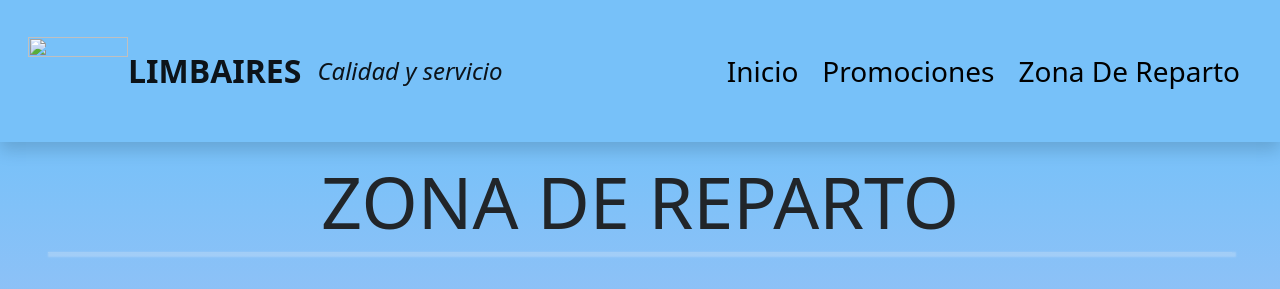
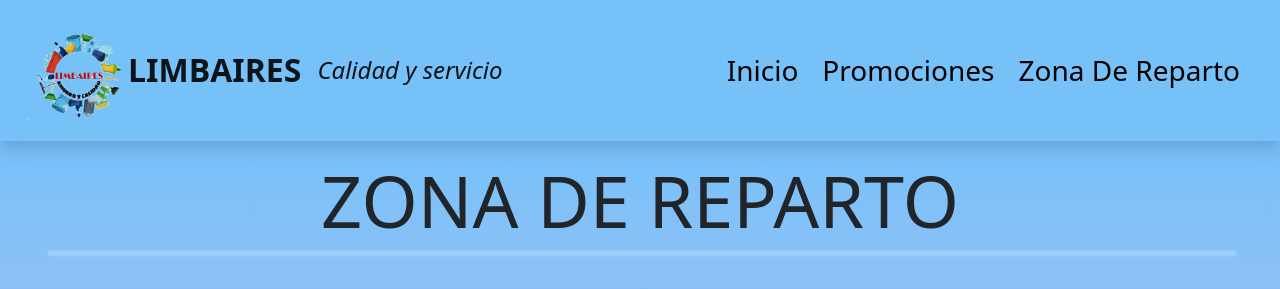
Before and after one commit to nsartinisalgueiro/limbaires-sartini, a plain HTML site: page pages/contacto.html in a window 1280 px wide. Shown: the top 289 px of the page. Drawn offline with nearby package versions, Linux system fonts and the light colour scheme.

Commit message:
se corrigio fotos

```diff
--- a/pages/contacto.html
+++ b/pages/contacto.html
@@ -17,7 +17,7 @@
         <nav class="navbar navbar-expand-lg fondoNav shadow p-3 d-flex">
             <div class="container-fluid ">
                 <a class="navbar-brand fs-2 fw-bold d-flex align-items-center flex-wrap" href="../index.html">
-                    <img src="./img/logo-limbaires.png" class="d-flex flex-wrap img-fluid" alt="" width="100" height="100"
+                    <img src="../img/logo-limbaires.png" class="d-flex flex-wrap img-fluid" alt="" width="100" height="100"
                         class="d-flex align-text-center flex-column">
                     LIMBAIRES <p class="fst-italic fw-lighter fs-4 m-3">Calidad y servicio</p>
                 </a>
```
Also changed, not shown: pages/promociones.html (+1 -1 lines).
